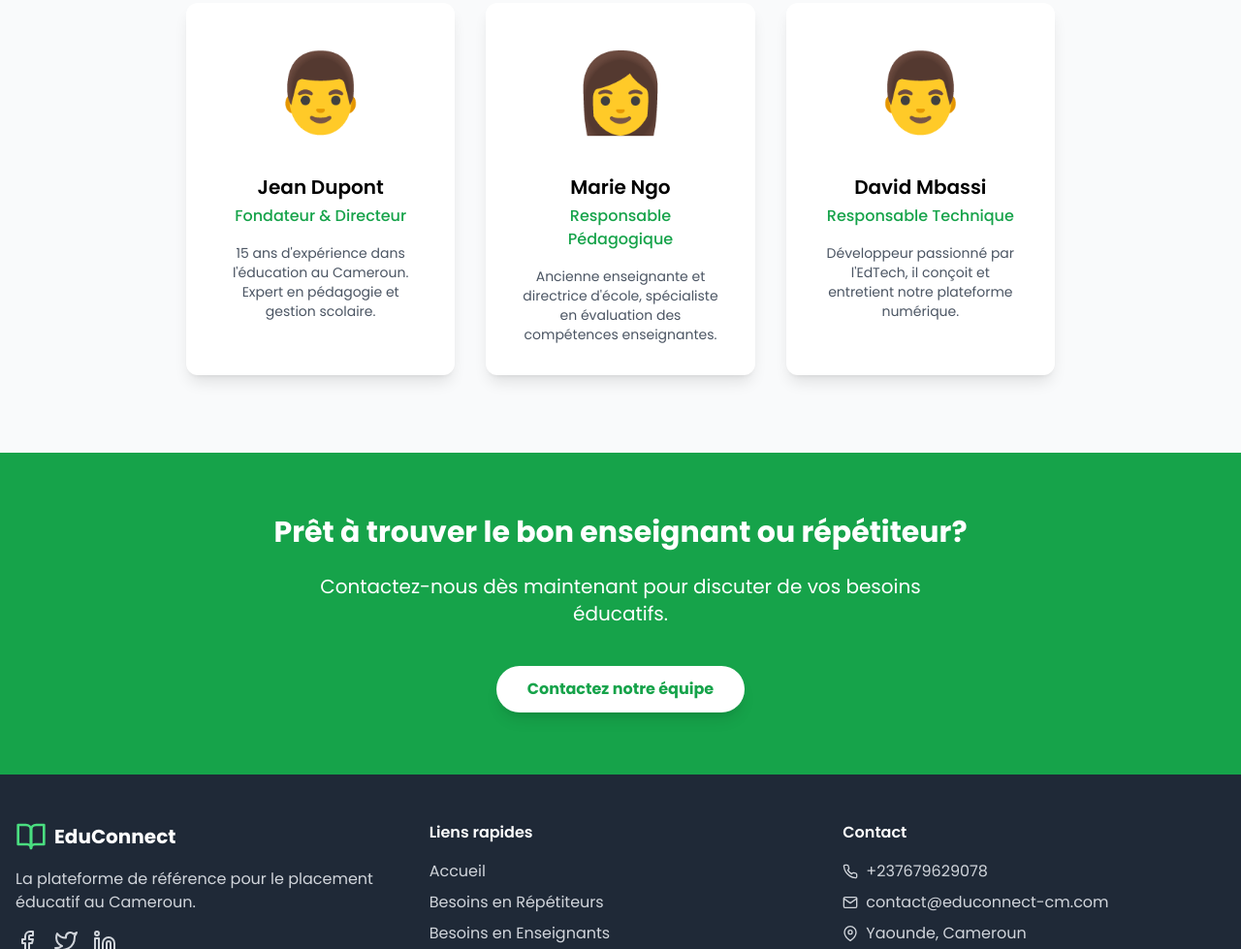
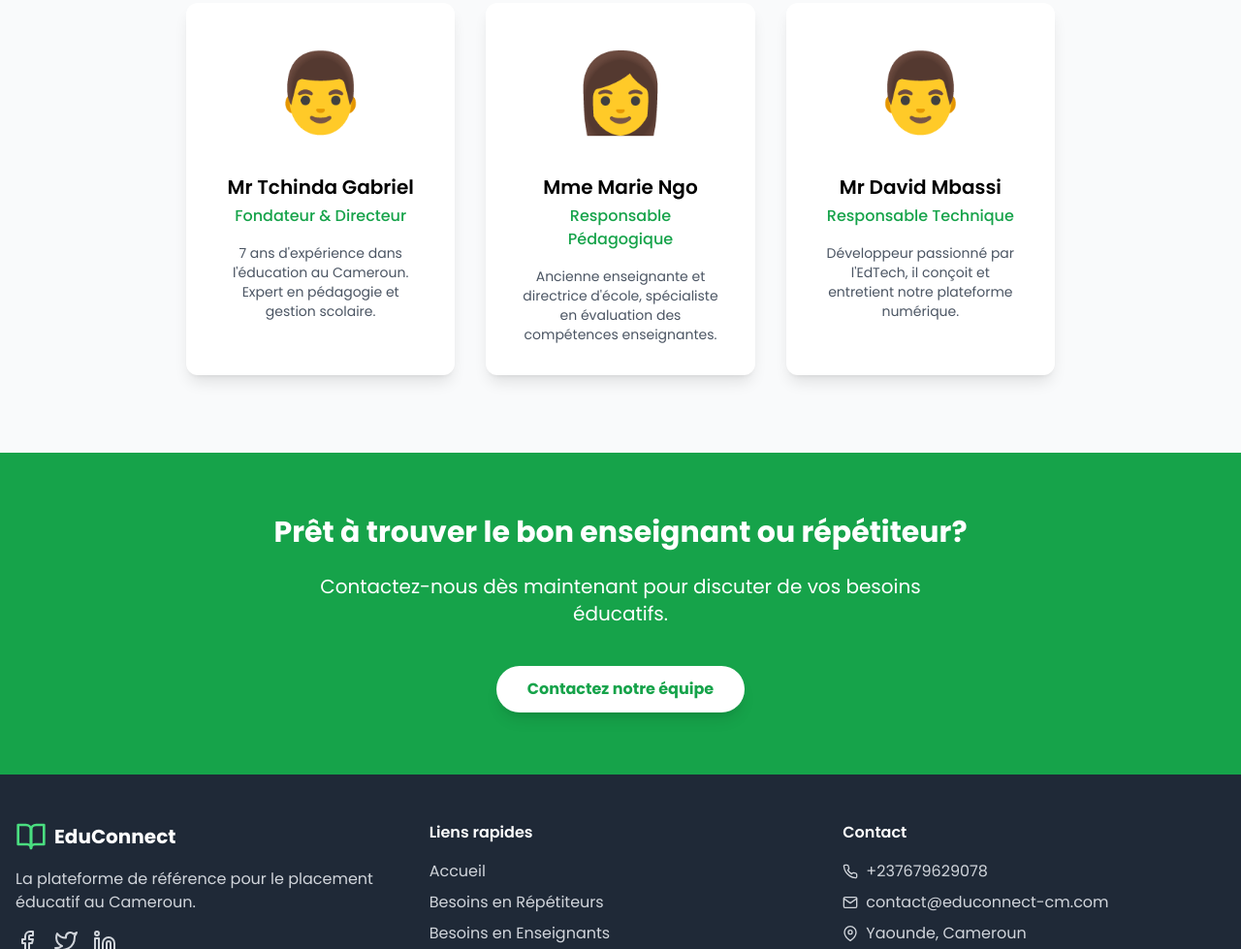
Before and after one commit to dascomsoft/gabyeduconnect, a plain HTML site: page apropos.html in a window 1280 px wide. Shown: the part 2397-3376 px from the top of the page at 97% size. Drawn offline with nearby package versions, Linux system fonts and the light colour scheme.

Commit message:
about page modification

```diff
--- a/apropos.html
+++ b/apropos.html
@@ -204,17 +204,17 @@
                         <p style="font-size: 80px;">👨</p>
 
                     </div>
-                    <h3 class="text-xl font-semibold mb-1">Jean Dupont</h3>
+                    <h3 class="text-xl font-semibold mb-1">Mr Tchinda Gabriel</h3>
                     <p class="text-green-600 font-medium mb-4">Fondateur & Directeur</p>
                     <p class="text-gray-600 text-sm">
-                        15 ans d'expérience dans l'éducation au Cameroun. Expert en pédagogie et gestion scolaire.
+                        7 ans d'expérience dans l'éducation au Cameroun. Expert en pédagogie et gestion scolaire.
                     </p>
                 </div>
                 <div class="bg-white p-8 rounded-xl shadow-lg text-center" data-aos="fade-up" data-aos-delay="200">
                     <div class="mb-6 overflow-hidden">
                         <p style="font-size: 80px;">👩</p>
                     </div>
-                    <h3 class="text-xl font-semibold mb-1">Marie Ngo</h3>
+                    <h3 class="text-xl font-semibold mb-1">Mme Marie Ngo</h3>
                     <p class="text-green-600 font-medium mb-4">Responsable Pédagogique</p>
                     <p class="text-gray-600 text-sm">
                         Ancienne enseignante et directrice d'école, spécialiste en évaluation des compétences enseignantes.
@@ -224,7 +224,7 @@
                     <div class="mb-6 overflow-hidden">
                         <p style="font-size: 80px;">👨</p>
                     </div>
-                    <h3 class="text-xl font-semibold mb-1">David Mbassi</h3>
+                    <h3 class="text-xl font-semibold mb-1">Mr David Mbassi</h3>
                     <p class="text-green-600 font-medium mb-4">Responsable Technique</p>
                     <p class="text-gray-600 text-sm">
                         Développeur passionné par l'EdTech, il conçoit et entretient notre plateforme numérique.
```
